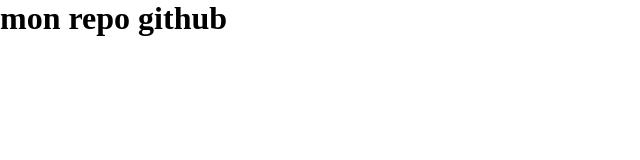
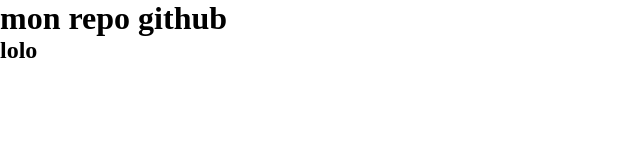
Before and after one commit to TSEFACKDEV/test_github2, a plain HTML site: page pages/index.html in a window 1280 px wide. Shown: the full height of the page, 0-640 px from the left. Drawn offline with Linux system fonts and the light colour scheme.

Commit message:
ajout du titre lolo

```diff
--- a/pages/index.html
+++ b/pages/index.html
@@ -8,5 +8,6 @@
 </head>
 <body>
     <h1>mon repo github</h1>
+    <h2>lolo</h2>
 </body>
 </html>
```
